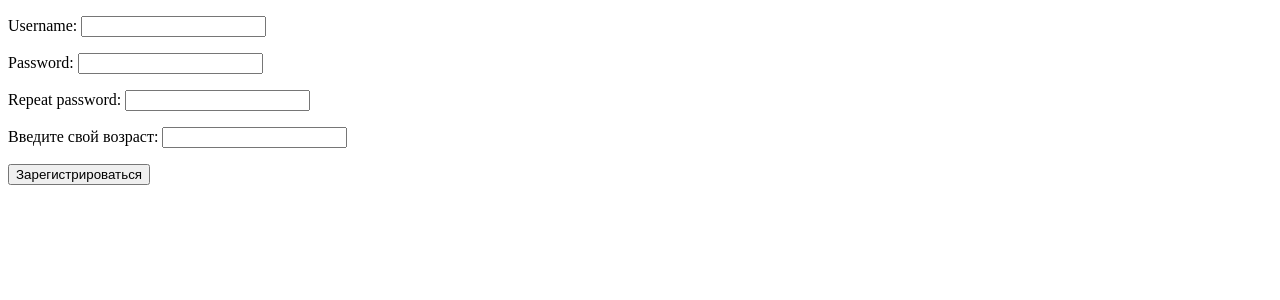
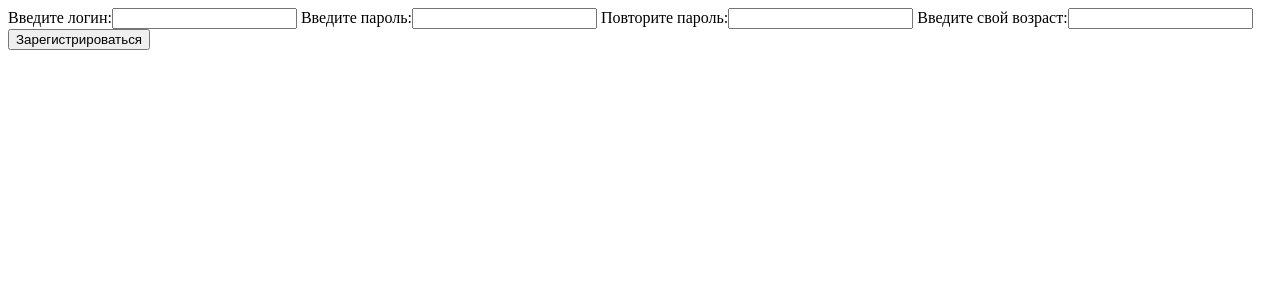
Before and after one commit to Viltgans/module_18_5, a Django app: page /django_sign_up/ in a window 1280 px wide. Shown: the top 300 px of the page. Run offline with Django 5.2, Linux system fonts and the light colour scheme.

Commit message:
Update registration_page_by_django.html

```diff
--- a/UrbanDjango/templates/fifth_task/registration_page_by_django.html
+++ b/UrbanDjango/templates/fifth_task/registration_page_by_django.html
@@ -7,7 +7,13 @@
 <body>
     <form method="post">
         {% csrf_token %}
-        {{ form.as_p }}
+<!--        Столбиком с отступом as_p, есть другие-->
+<!--        {{ form.as_p }}-->
+<!--        В линию-->
+        <label>Введите логин:</label>{{ form.username }}
+        <label>Введите пароль:</label>{{ form.password }}
+        <label>Повторите пароль:</label>{{ form.repeat_password }}
+        <label>Введите свой возраст:</label>{{ form.age }}
         <button type="submit">Зарегистрироваться</button>
         {% if info %}
             <p>{{ info }}</p>
```
